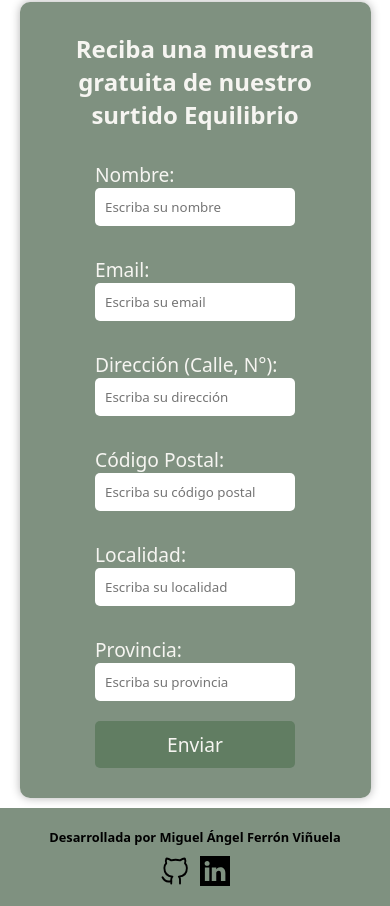
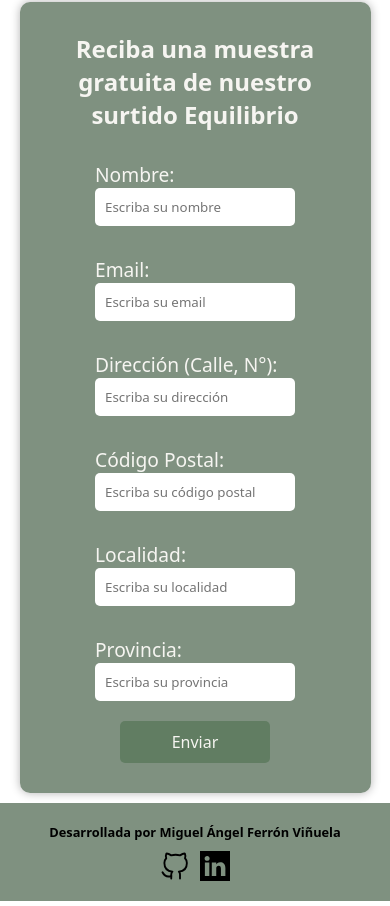
Before and after one commit to ImMiguelFv/LandingPage, an Angular app: page / in a window 390 px wide. Shown: the part 3115-4021 px from the top of the page. Built offline with nearby package versions, Linux system fonts and the light colour scheme.

Commit message:
botón más chico

```diff
--- a/src/app/formulario/formulario.component.css
+++ b/src/app/formulario/formulario.component.css
@@ -84,4 +84,8 @@
 .card .card-body .mb-2 .form-control{
     width: 200px;
 }
+.card .card-body .btn{
+    width: 150px;
+    font-size: 1rem;
 }
+}
```
